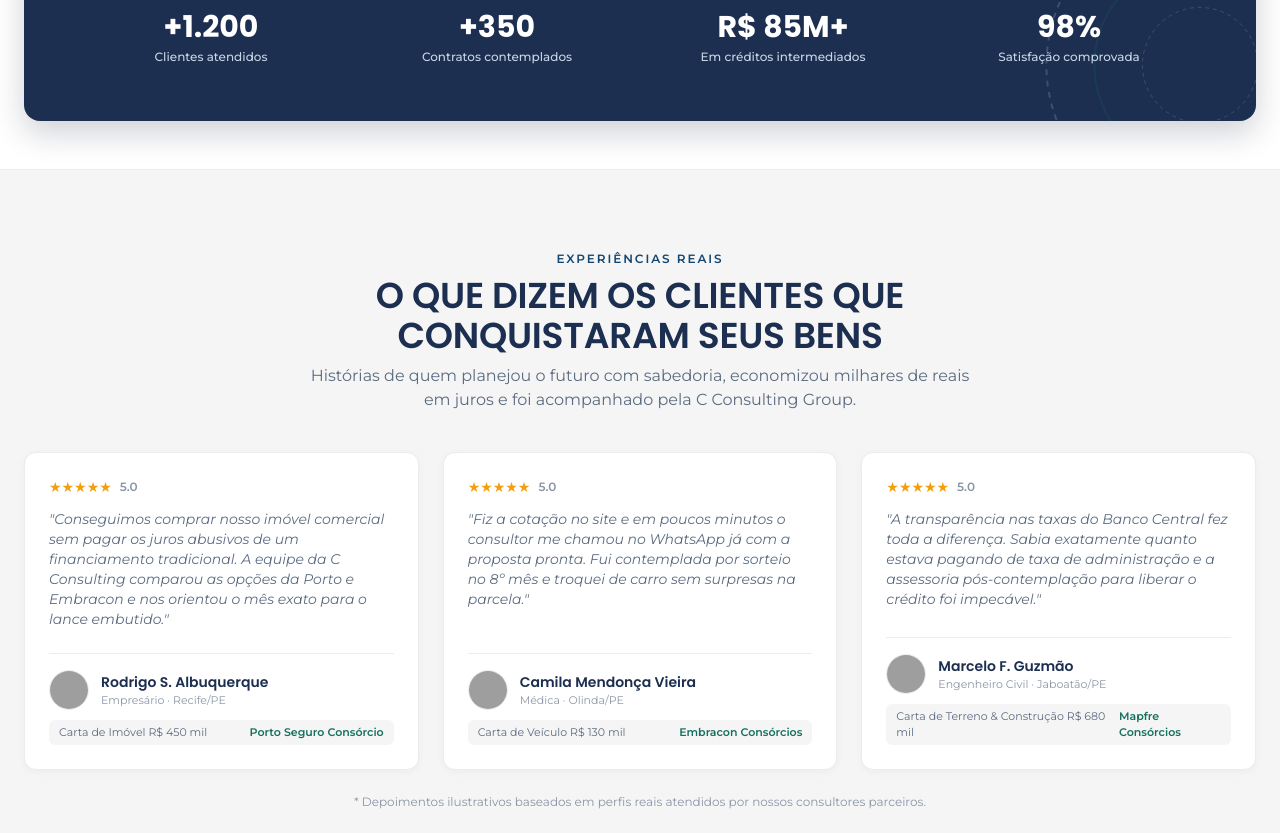
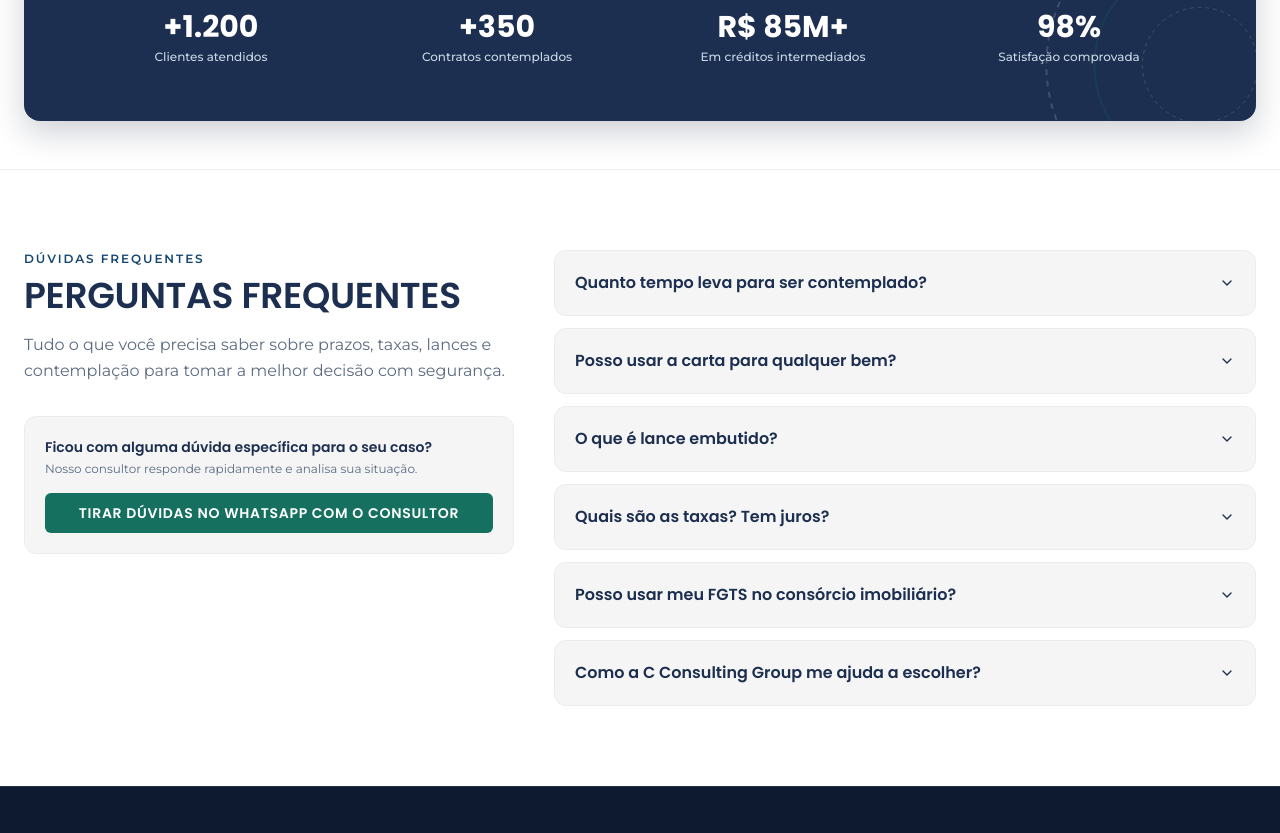
Before and after one commit to cconsultingroup/ccontempla, a React (Vite) app: page / in a window 1280 px wide. Shown: the part 6095-6928 px from the top of the page. Built offline with nearby package versions, Linux system fonts and the light colour scheme; grey boxes are pictures that could not be loaded; what pocketbase would draw is missing.

Commit message:
Auto-commit after full sync (build simulation)

```diff
--- a/src/lib/pocketbase/schema.json
+++ b/src/lib/pocketbase/schema.json
@@ -1,5 +1,5 @@
 {
-  "generatedAt": "2026-11-03T13:40:18.862Z",
+  "generatedAt": "2026-11-03T13:54:34.696Z",
   "collections": [
     {
       "name": "users",
--- a/src/pages/Index.tsx
+++ b/src/pages/Index.tsx
@@ -1513,70 +1513,8 @@ function Depoimentos() {
     },
   ]
 
-  return (
-    <section
-      id="depoimentos"
-      className="w-full bg-[#f5f5f5] py-16 sm:py-20 border-t border-[#ececec]"
-    >
-      <div className="mx-auto max-w-7xl px-4 sm:px-6">
-        <div className="text-center max-w-2xl mx-auto mb-10">
-          <p className="eyebrow mb-2">EXPERIÊNCIAS REAIS</p>
-          <h2 className="font-display font-semibold text-2xl sm:text-3xl md:text-4xl text-[#1d2f50] uppercase tracking-[-0.008em]">
-            O que dizem os clientes que conquistaram seus bens
-          </h2>
-          <p className="font-body mt-2 text-sm sm:text-base text-[#5b6b80]">
-            Histórias de quem planejou o futuro com sabedoria, economizou milhares de reais em juros
-            e foi acompanhado pela C Consulting Group.
-          </p>
-        </div>
-
-        <div className="grid gap-6 md:grid-cols-3">
-          {depoimentos.map((dep) => (
-            <div
-              key={dep.id}
-              className="flex flex-col justify-between rounded-[12px] bg-white border border-[#ececec] p-6 shadow-[0_2px_8px_rgba(13,26,48,0.04)]"
-            >
-              <div>
-                <div className="flex items-center gap-1 text-amber-500 text-sm mb-3">
-                  {'★'.repeat(5)}
-                  <span className="text-xs text-[#8a96a6] ml-1 font-semibold">5.0</span>
-                </div>
-                <p className="font-body text-xs sm:text-sm text-[#5b6b80] leading-relaxed italic">
-                  "{dep.texto}"
-                </p>
-              </div>
-
-              <div className="mt-6 border-t border-[#ececec] pt-4">
-                <div className="flex items-center gap-3">
-                  <img
-                    src={dep.foto}
-                    alt={dep.nome}
-                    className="h-10 w-10 rounded-full object-cover border border-[#ececec]"
-                    loading="lazy"
-                  />
-                  <div>
-                    <div className="font-display font-semibold text-xs sm:text-sm text-[#1d2f50]">
-                      {dep.nome}
-                    </div>
-                    <div className="text-[11px] text-[#8a96a6]">{dep.perfil}</div>
-                  </div>
-                </div>
-                <div className="mt-2.5 rounded-[6px] bg-[#f5f5f5] px-2.5 py-1 text-[11px] text-[#5b6b80] flex items-center justify-between">
-                  <span>{dep.bem}</span>
-                  <span className="font-semibold text-[#15705f]">{dep.administradora}</span>
-                </div>
-              </div>
-            </div>
-          ))}
-        </div>
-
-        <p className="mt-6 text-center text-xs text-[#8a96a6]">
-          * Depoimentos ilustrativos baseados em perfis reais atendidos por nossos consultores
-          parceiros.
-        </p>
-      </div>
-    </section>
-  )
+  return
+  null
 }
 
 /* =========================================================================
--- /dev/null
+++ b/src/test.ts
@@ -0,0 +1,2 @@
+import fs from 'node:fs'
+// testing if we can run any command
```
Also changed, not shown: .skip.config.json.
